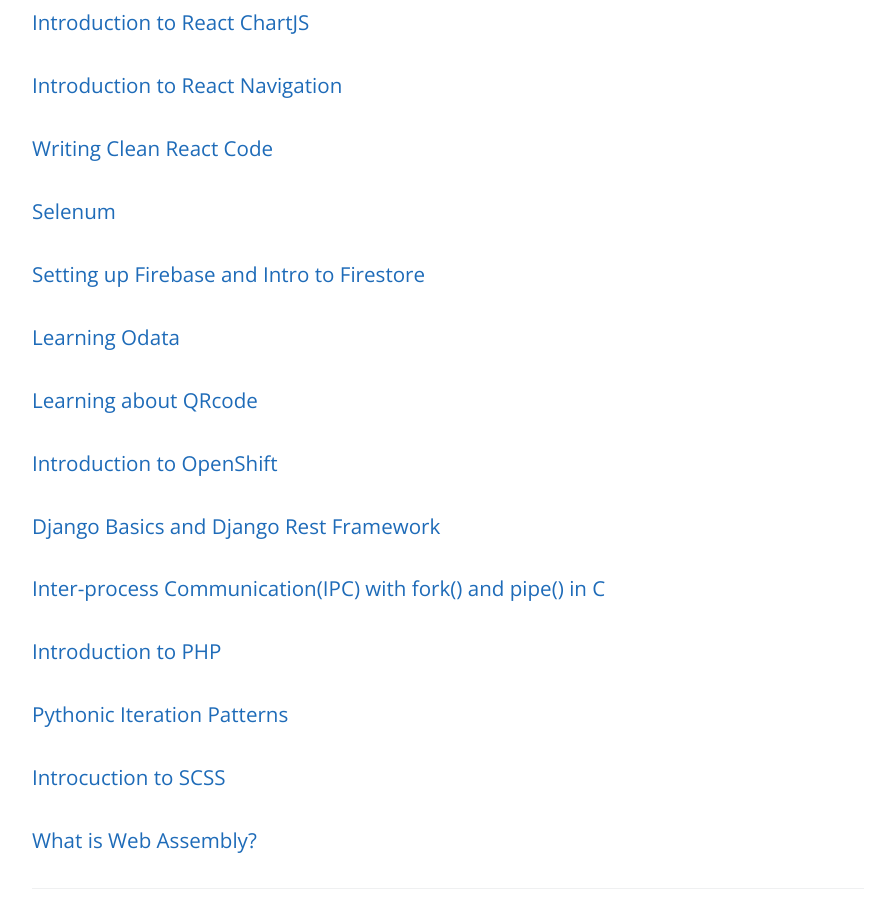
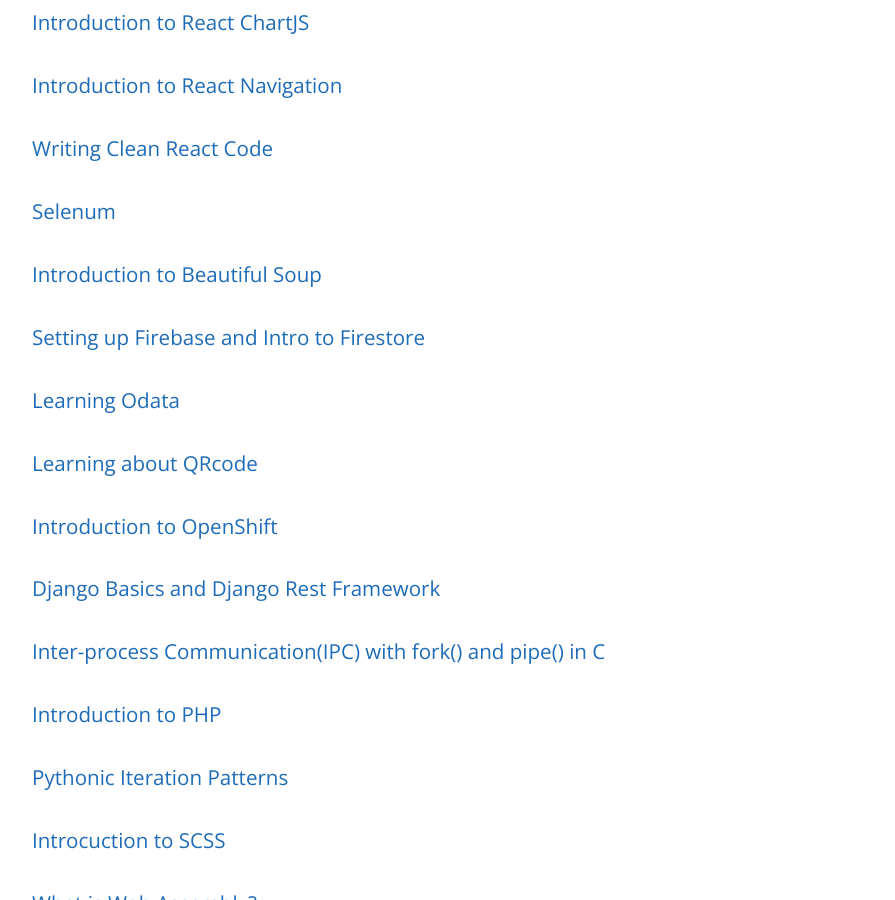
Before and after one commit to learning-software-engineering/learning-software-engineering.github.io, a Jekyll site: the page built from Topics/Tech_Stacks.md, in a window 1280 px wide and 900 px high, scrolled down 3169 px. Shown: the whole window, without its empty margins (192-1087 px from the left). Built offline with Jekyll 4.4.1, drawn with Linux system fonts in a browser that asks for light colours; our own code applies the rules of GitHub Pages for plain Markdown files.

Commit message:
Update Tech_Stacks.md

```diff
--- a/Topics/Tech_Stacks.md
+++ b/Topics/Tech_Stacks.md
@@ -96,6 +96,8 @@
 
 ### [Selenum](./Tech_Stacks/selenium.md)
 
+### [Introduction to Beautiful Soup](./Tech_Stacks/Beautiful_Soup.md)
+
 ### [Setting up Firebase and Intro to Firestore](./Tech_Stacks/Firebase_and_Firestore.md)
 
 ### [Learning Odata](./Tech_Stacks/Odata.md)
```
